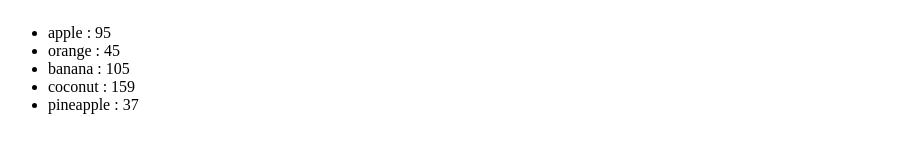
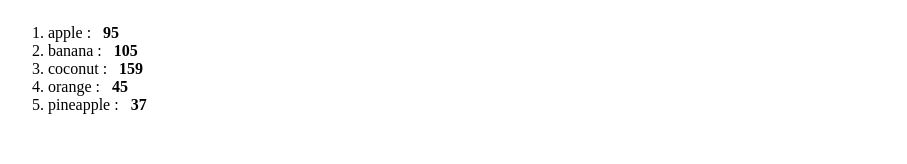
Before and after one commit to mrkarstrom/react-webpage, a React (Vite) app: page / in a window 1280 px wide. Shown: the top 164 px of the page, without its empty margins (0-907 px from the left). Built offline with nearby package versions, Linux system fonts and the light colour scheme.

Commit message:
add (List.jsx): Added a sort function

```diff
--- a/src/List.jsx
+++ b/src/List.jsx
@@ -9,15 +9,16 @@ function List() {
     { id: 5, name: 'pineapple', calories: 37 },
   ];
 
-  fruits.sort();
+  fruits.sort((a, b) => a.name.localeCompare(b.name)); // Alphabetical
+  //   fruits.sort((a, b) => b.name.localeCompare(a.name)); // Reverse Alphabetical
 
   const listItems = fruits.map((fruit) => (
     <li key={fruit.id}>
-      {fruit.name} : {fruit.calories}
+      {fruit.name} : &nbsp; <b>{fruit.calories}</b>
     </li>
   ));
 
-  return <ul>{listItems}</ul>;
+  return <ol>{listItems}</ol>;
 }
 
 List.propTypes = {
```
